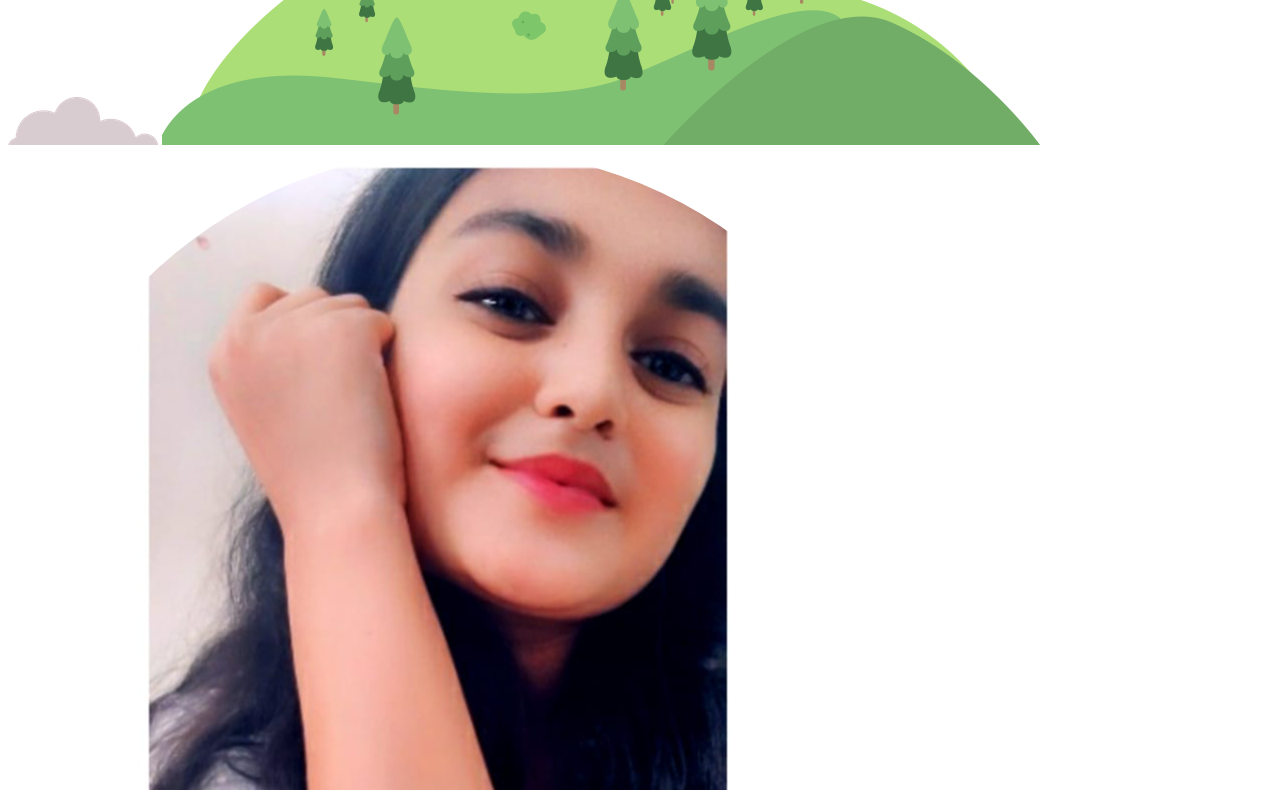
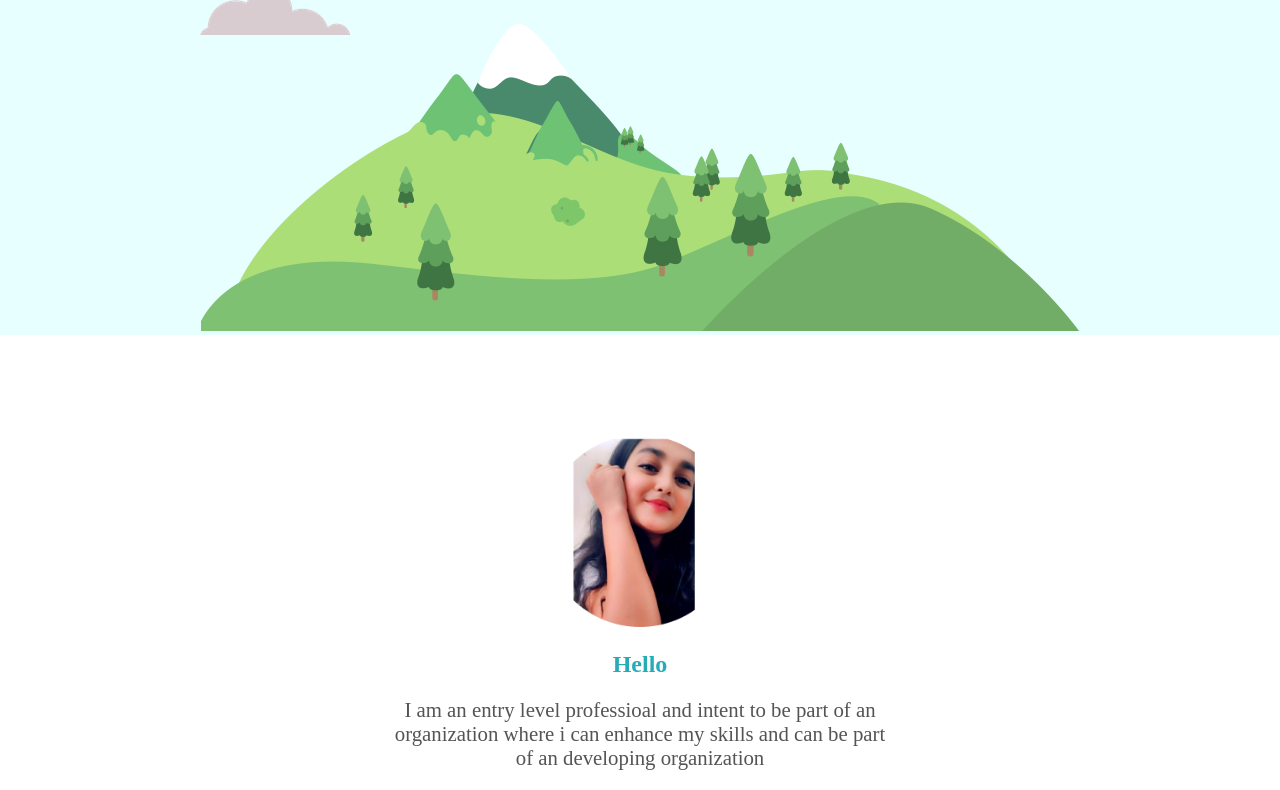
Before and after one commit to shagu23/Portfolio1, a plain HTML site: page index.html in a window 1280 px wide. Shown: the part 336-1126 px from the top of the page. Drawn offline with Linux system fonts and the light colour scheme.

Commit message:
Update index.html

```diff
--- a/index.html
+++ b/index.html
@@ -5,8 +5,7 @@
     <meta name=“viewport” content=“width=device-width, initial-scale=1.0”>
         <meta http-equiv=“X-UA-Compatible” content=“ie=edge”>
     <title> shagun singh</title>
-    <link rel="stylesheet" type="text/css" href="/css/style.css">
-
+    <link rel="stylesheet" href="css/styles.css">
     <link rel="icon" href="favicon/favicon.ico">
     <link href="https://fonts.googleapis.com/css2?family=Dancing+Script:wght@700&display=swap" rel="stylesheet">
   </head>
```
